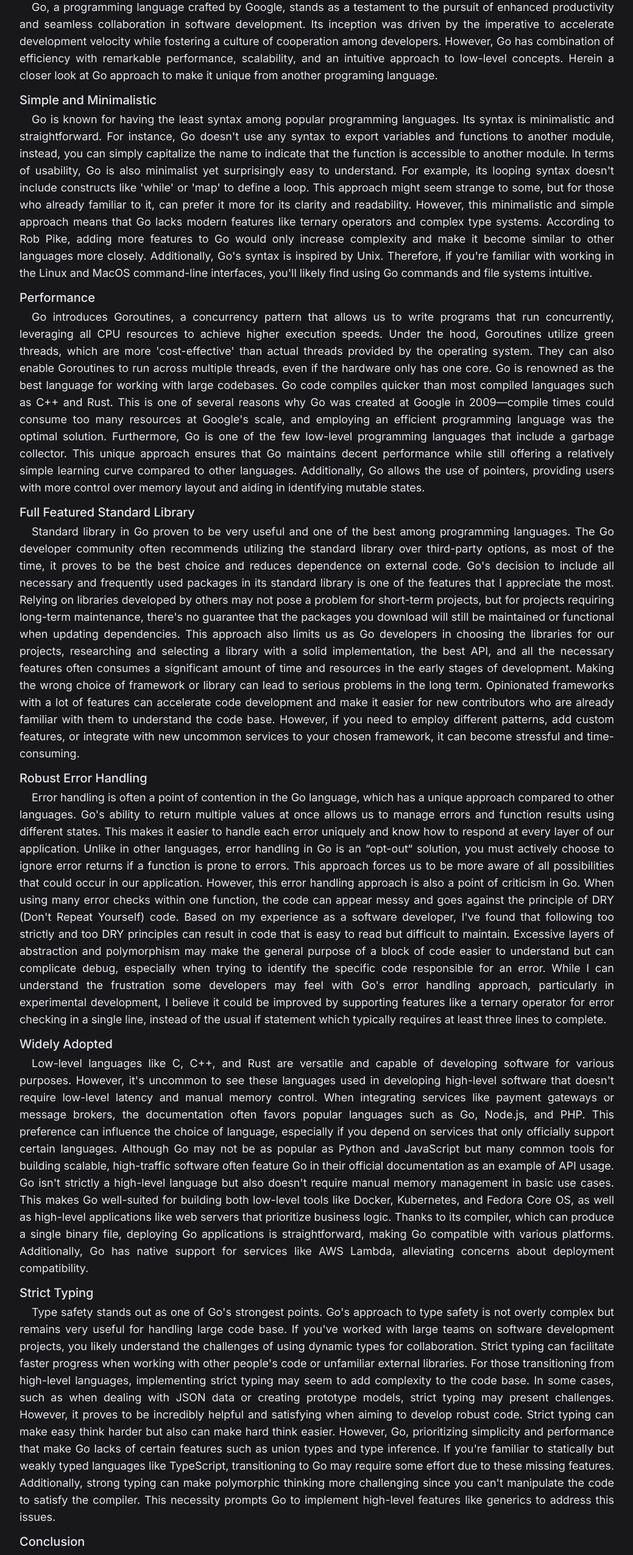
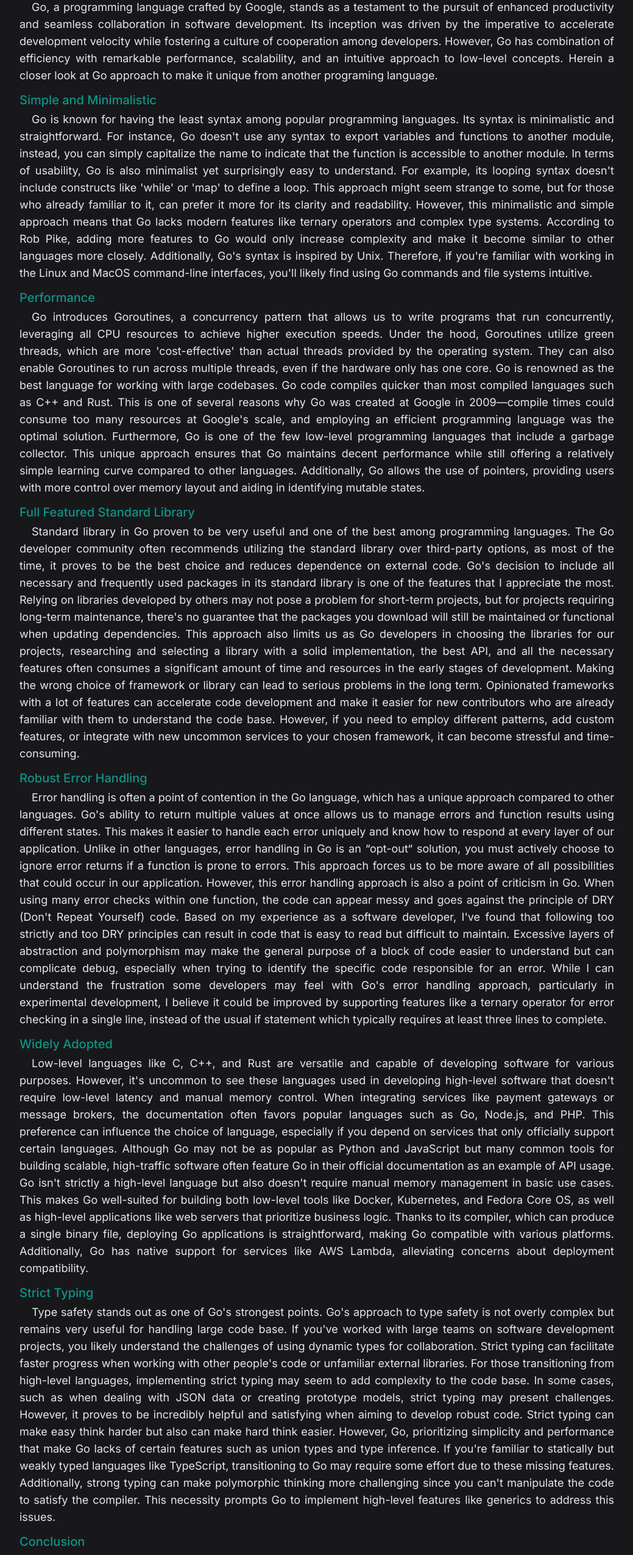
Before and after one commit to mrspec7er/resume, a Next.js app: page /blogs/go-unique-approach in a window 1280 px wide. Shown: the part 234-2784 px from the top of the page at 61% size, without its empty margins (120-1159 px from the left). Built offline with nearby package versions, Linux system fonts and the light colour scheme.

Commit message:
feat: 🎸 update blog title style

```diff
--- a/app/blogs/ensuring-your-app-robustness/page.tsx
+++ b/app/blogs/ensuring-your-app-robustness/page.tsx
@@ -39,7 +39,9 @@ export default function Blog() {
           in meeting the demands of modern digital business requirements.
         </p>
 
-        <p className="text-xl font-medium pt-3 pb-1">Performance Matters</p>
+        <p className="text-xl font-medium pt-3 pb-1 text-teal-600">
+          Performance Matters
+        </p>
         <p className="indent-5 text-justify">
           In server-side applications, performance is one of the most important
           factors to consider when aiming to handle high-traffic apps. Many
@@ -69,7 +71,7 @@ export default function Blog() {
           understand it [1].
         </p>
 
-        <p className="text-xl font-medium pt-3 pb-1">
+        <p className="text-xl font-medium pt-3 pb-1 text-teal-600">
           Creating the Right Data Structures
         </p>
         <p className="indent-5 text-justify">
@@ -90,7 +92,9 @@ export default function Blog() {
           reduce complexity while meeting all business requirements.
         </p>
 
-        <p className="text-xl font-medium pt-3 pb-1">Query Optimization</p>
+        <p className="text-xl font-medium pt-3 pb-1 text-teal-600">
+          Query Optimization
+        </p>
         <p className="indent-5 text-justify">
           Query optimization plays a crucial role in improving the performance
           of database systems, enabling efficient data processing and analytics.
@@ -114,7 +118,7 @@ export default function Blog() {
           enhancing the capability of bulk data mutation.
         </p>
 
-        <p className="text-xl font-medium pt-3 pb-1">
+        <p className="text-xl font-medium pt-3 pb-1 text-teal-600">
           Wisely Using Reusable Functions
         </p>
         <p className="indent-5 text-justify">
@@ -141,7 +145,7 @@ export default function Blog() {
           approach to getting the job done efficiently.
         </p>
 
-        <p className="text-xl font-medium pt-3 pb-1">
+        <p className="text-xl font-medium pt-3 pb-1 text-teal-600">
           Minimizing Package Dependencies
         </p>
         <p className="indent-5 text-justify">
@@ -169,7 +173,7 @@ export default function Blog() {
           the wheel may not be necessary. Prioritizing core business needs and
           client requirements remains the primary strategy for project survival.
         </p>
-        <p className="text-xl font-medium pt-3 pb-1">
+        <p className="text-xl font-medium pt-3 pb-1 text-teal-600">
           Reordering Code Execution Sequence
         </p>
         <p className="indent-5 text-justify">
@@ -196,7 +200,9 @@ export default function Blog() {
           easier to reorder code execution without worrying about the impact on
           your data.
         </p>
-        <p className="text-xl font-medium pt-3 pb-1">Conclusion</p>
+        <p className="text-xl font-medium pt-3 pb-1 text-teal-600">
+          Conclusion
+        </p>
         <p className="indent-5 text-justify">
           In this modern era, creating a stable, reliable, and robust
           application is more crucial than ever before. Many individuals and
@@ -207,7 +213,7 @@ export default function Blog() {
           make your code less robust, unscalable, and difficult to maintain.
         </p>
         <hr className="h-px my-2 bg-gray-300 border-0 mt-5" />
-        <p className="text-xl font-medium  pb-1">References:</p>
+        <p className="text-xl font-medium  pb-1 text-teal-600">References:</p>
         <ul className="list-decimal ml-5">
           <li>
             &ldquo;Data Structure Definition&ldquo; - TechTarget. Available at{" "}
--- a/app/blogs/go-unique-approach/page.tsx
+++ b/app/blogs/go-unique-approach/page.tsx
@@ -38,7 +38,9 @@ export default function Blog() {
           make it unique from another programing language.
         </p>
 
-        <p className="text-xl font-medium pt-3 pb-1">Simple and Minimalistic</p>
+        <p className="text-xl font-medium pt-3 pb-1 text-teal-600">
+          Simple and Minimalistic
+        </p>
         <p className="indent-5 text-justify">
           Go is known for having the least syntax among popular programming
           languages. Its syntax is minimalistic and straightforward. For
@@ -60,7 +62,9 @@ export default function Blog() {
           intuitive.
         </p>
 
-        <p className="text-xl font-medium pt-3 pb-1">Performance</p>
+        <p className="text-xl font-medium pt-3 pb-1 text-teal-600">
+          Performance
+        </p>
         <p className="indent-5 text-justify">
           Go introduces Goroutines, a concurrency pattern that allows us to
           write programs that run concurrently, leveraging all CPU resources to
@@ -82,7 +86,7 @@ export default function Blog() {
           aiding in identifying mutable states.
         </p>
 
-        <p className="text-xl font-medium pt-3 pb-1">
+        <p className="text-xl font-medium pt-3 pb-1 text-teal-600">
           Full Featured Standard Library
         </p>
         <p className="indent-5 text-justify">
@@ -110,7 +114,9 @@ export default function Blog() {
           framework, it can become stressful and time-consuming.
         </p>
 
-        <p className="text-xl font-medium pt-3 pb-1">Robust Error Handling</p>
+        <p className="text-xl font-medium pt-3 pb-1 text-teal-600">
+          Robust Error Handling
+        </p>
         <p className="indent-5 text-justify">
           Error handling is often a point of contention in the Go language,
           which has a unique approach compared to other languages. Go&apos;s
@@ -138,7 +144,9 @@ export default function Blog() {
           statement which typically requires at least three lines to complete.
         </p>
 
-        <p className="text-xl font-medium pt-3 pb-1">Widely Adopted</p>
+        <p className="text-xl font-medium pt-3 pb-1 text-teal-600">
+          Widely Adopted
+        </p>
         <p className="indent-5 text-justify">
           Low-level languages like C, C++, and Rust are versatile and capable of
           developing software for various purposes. However, it&apos;s uncommon
@@ -162,7 +170,9 @@ export default function Blog() {
           Lambda, alleviating concerns about deployment compatibility.
         </p>
 
-        <p className="text-xl font-medium pt-3 pb-1">Strict Typing</p>
+        <p className="text-xl font-medium pt-3 pb-1 text-teal-600">
+          Strict Typing
+        </p>
         <p className="indent-5 text-justify">
           Type safety stands out as one of Go&apos;s strongest points. Go&apos;s
           approach to type safety is not overly complex but remains very useful
@@ -187,7 +197,9 @@ export default function Blog() {
           this issues.
         </p>
 
-        <p className="text-xl font-medium pt-3 pb-1">Conclusion</p>
+        <p className="text-xl font-medium pt-3 pb-1 text-teal-600">
+          Conclusion
+        </p>
         <p className="indent-5 text-justify">
           Type safety stands out as one of Go&apos;s strongest points. Go&apos;s
           approach to type safety is not overly complex but remains very useful
@@ -212,7 +224,7 @@ export default function Blog() {
           this issues.
         </p>
         <hr className="h-px my-2 bg-gray-300 border-0 mt-5" />
-        <p className="text-xl font-medium  pb-1">References:</p>
+        <p className="text-xl font-medium  pb-1 text-teal-600">References:</p>
         <ul className="list-decimal ml-5">
           <li>
             &ldquo;Go Programming Language (Introduction)&ldquo; - geeksforgeeks
```
